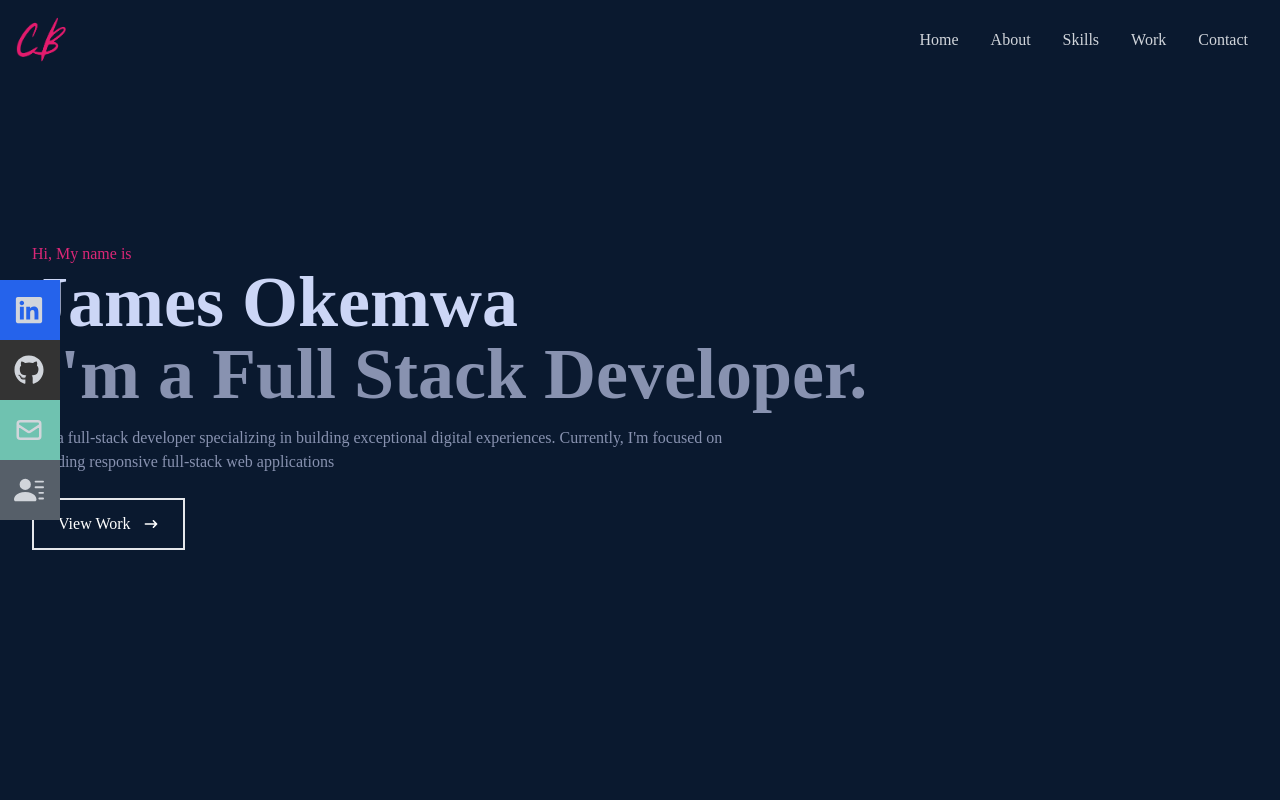
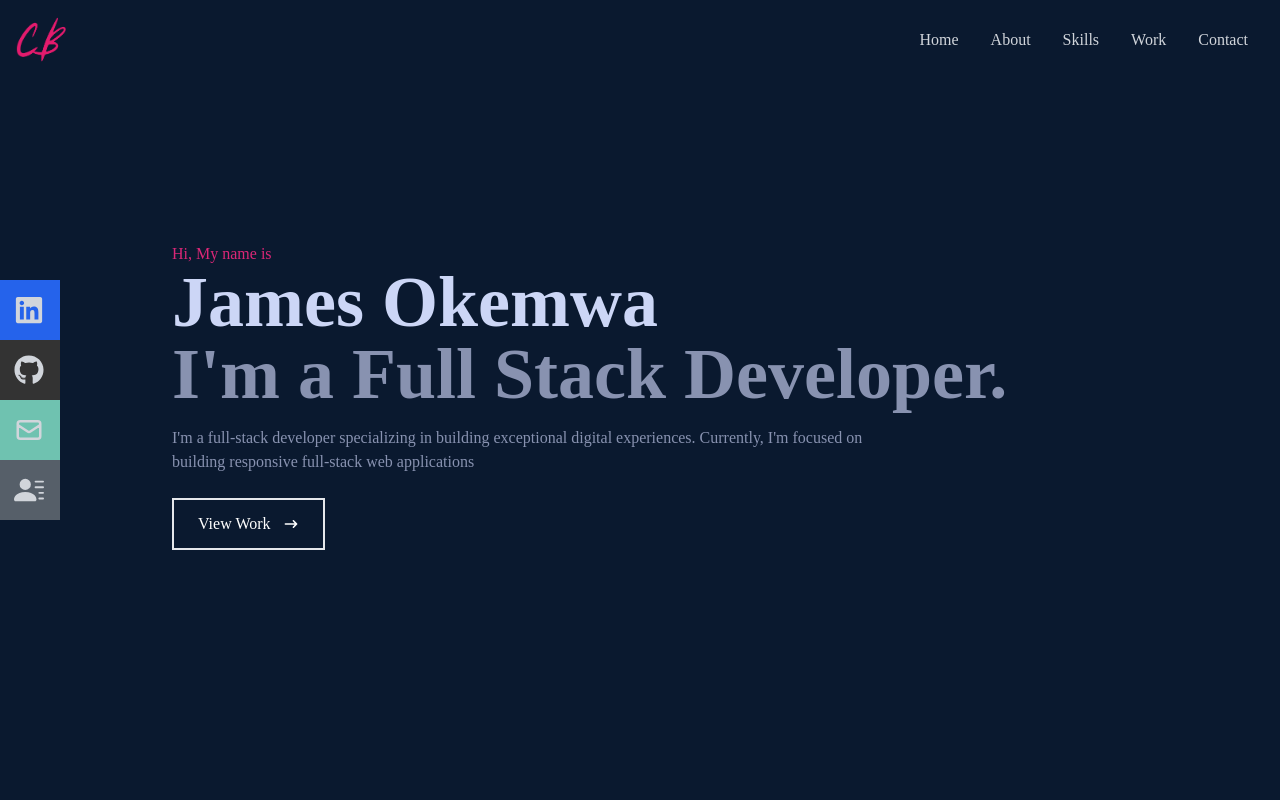
Before and after one commit to JamesOkemwa/portfolio, a React (Create React App) app: page / in a window 1280 px wide. Shown: the top 800 px of the page. Built offline with nearby package versions, Linux system fonts and the light colour scheme; the HTML template or start-up script is replaced by a standard one.

Commit message:
Fix homepage max-width bug

```diff
--- a/src/components/Home.js
+++ b/src/components/Home.js
@@ -5,7 +5,7 @@
   return (
     <div name='home' className="w-full h-screen bg-[#0a192f]">
         {/* Container */}
-        <div className='maz-w-[1000px] mx-auto px-8 flex flex-col justify-center h-full'>
+        <div className='max-w-[1000px] mx-auto px-8 flex flex-col justify-center h-full'>
             <p className='text-pink-600'>Hi, My name is</p>
             <h1 className='text-4xl sm:text-7xl font-bold text-[#ccd6f6]'>James Okemwa</h1>
             <h2 className='text-4xl sm:text-7xl font-bold text-[#8892b0]'>I'm a Full Stack Developer.</h2>
```
